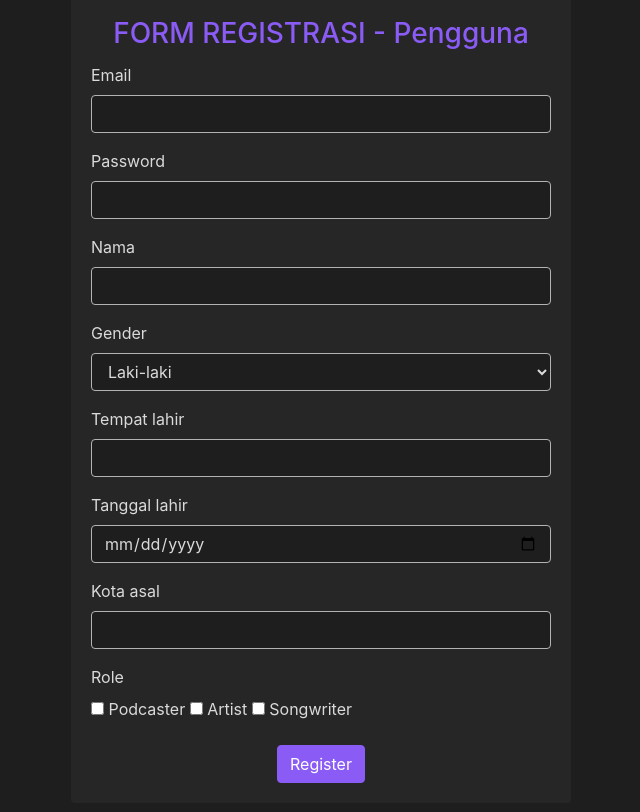
After one commit to BASDAT-A7/marmood, a Django app: page /authentication/register-pengguna in a window 1280 px wide. The commit adds this page. Shown: the whole page, without its empty margins (319-959 px from the left). Run offline with Django 5.2, Linux system fonts and the light colour scheme; some libraries are stand-ins or nearby versions.

Commit message:
change colour pallete and add register html

```diff
--- /dev/null
+++ b/authentication/templates/registerPengguna.html
@@ -0,0 +1,114 @@
+<!DOCTYPE html>
+<html lang="en">
+  <head>
+    <meta charset="UTF-8" />
+    <title>Register Pengguna</title>
+    <link
+      href="https://stackpath.bootstrapcdn.com/bootstrap/4.5.2/css/bootstrap.min.css"
+      rel="stylesheet"
+    />
+    <style>
+      body {
+        background-color: #1e1e1e;
+        color: #dadada;
+        display: flex;
+        justify-content: center;
+        align-items: center;
+        height: 100vh;
+        margin: 0;
+      }
+      .container {
+        display: flex;
+        justify-content: center;
+        align-items: center;
+        height: 100%;
+      }
+      .card {
+        background-color: #262626;
+        border: none;
+        width: 100%;
+        max-width: 500px;
+      }
+      .card-title {
+        color: #8a5cf5;
+      }
+      .form-control {
+        background-color: #1e1e1e;
+        color: #dadada;
+        border: 1px solid #b3b3b3;
+      }
+      .form-control:focus {
+        background-color: #262626;
+        border-color: #8a5cf5;
+      }
+      .btn-primary {
+        background-color: #8a5cf5;
+        border-color: #8a5cf5;
+      }
+      .btn-primary:hover {
+        background-color: #7e53df;
+        border-color: #7e53df;
+      }
+      .form-group label {
+        color: #dadada;
+      }
+    </style>
+  </head>
+  <body>
+    <div class="container mt-4">
+      <div class="card mb-4">
+        <div class="card-body">
+          <h3 class="card-title text-center">FORM REGISTRASI - Pengguna</h3>
+          <form>
+            <div class="form-group">
+              <label>Email</label>
+              <input type="email" class="form-control" />
+            </div>
+            <div class="form-group">
+              <label>Password</label>
+              <input type="password" class="form-control" />
+            </div>
+            <div class="form-group">
+              <label>Nama</label>
+              <input type="text" class="form-control" />
+            </div>
+            <div class="form-group">
+              <label>Gender</label>
+              <select class="form-control">
+                <option>Laki-laki</option>
+                <option>Perempuan</option>
+              </select>
+            </div>
+            <div class="form-group">
+              <label>Tempat lahir</label>
+              <input type="text" class="form-control" />
+            </div>
+            <div class="form-group">
+              <label>Tanggal lahir</label>
+              <input type="date" class="form-control" />
+            </div>
+            <div class="form-group">
+              <label>Kota asal</label>
+              <input type="text" class="form-control" />
+            </div>
+            <div class="form-group">
+              <label>Role</label>
+              <div>
+                <label><input type="checkbox" /> Podcaster</label>
+                <label><input type="checkbox" /> Artist</label>
+                <label><input type="checkbox" /> Songwriter</label>
+              </div>
+            </div>
+            <div class="text-center">
+              <a href="#" class="btn btn-primary">Register</a>
+            </div>
+          </form>
+        </div>
+      </div>
+    </div>
+
+    <script src="https://code.jquery.com/jquery-3.5.1.slim.min.js"></script>
+    <script src="https://cdn.jsdelivr.net/npm/@popperjs/core@2.5.2/dist/umd/popper.min.js"></script>
+    <script src="https://stackpath.bootstrap.com/bootstrap/4.5.2/js/bootstrap.min.js"></script>
+  </body>
+</html>
--- a/authentication/urls.py
+++ b/authentication/urls.py
@@ -1,9 +1,12 @@
 from django.urls import path
 
-from authentication.views import login_page
+from authentication.views import login_page, show_register, show_register_label, show_register_pengguna
 
 app_name = 'authentication'
 
 urlpatterns = [
     path('', login_page, name='login_page'),
+    path('register', show_register, name='show_register'),
+    path('register-pengguna', show_register_pengguna, name='show_register_pengguna'),
+    path('register-label', show_register_label, name='show_register_label'),
 ]
--- a/authentication/views.py
+++ b/authentication/views.py
@@ -2,3 +2,12 @@ from django.shortcuts import render
 
 def login_page(request):
     return render(request, "login.html")
+
+def show_register(request):
+    return render(request, "register.html")
+
+def show_register_pengguna(request):
+    return render(request, "registerPengguna.html")
+
+def show_register_label(request):
+    return render(request, "registerLabel.html")
```
Also changed, not shown: authentication/templates/login.html (+13 -5 lines), authentication/templates/register.html (added, +54 -0 lines), authentication/templates/registerLabel.html (added, +82 -0 lines), downloaded/templates/deleted.html (+11 -9 lines), downloaded/templates/downloaded.html (+9 -9 lines), paket/templates/paket.html (+21 -24 lines).
